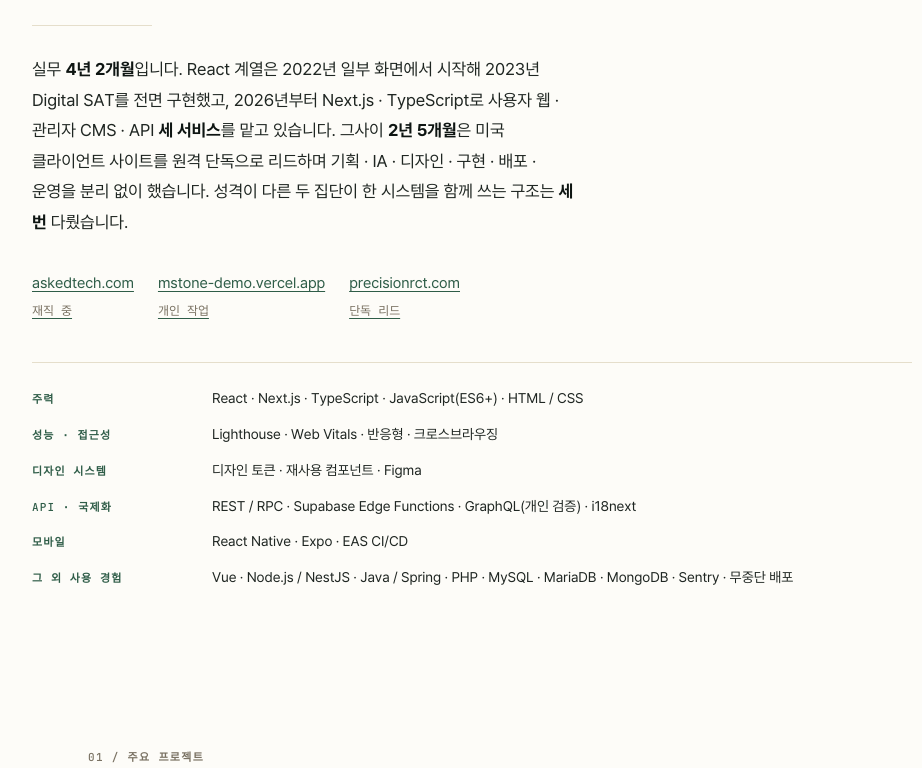
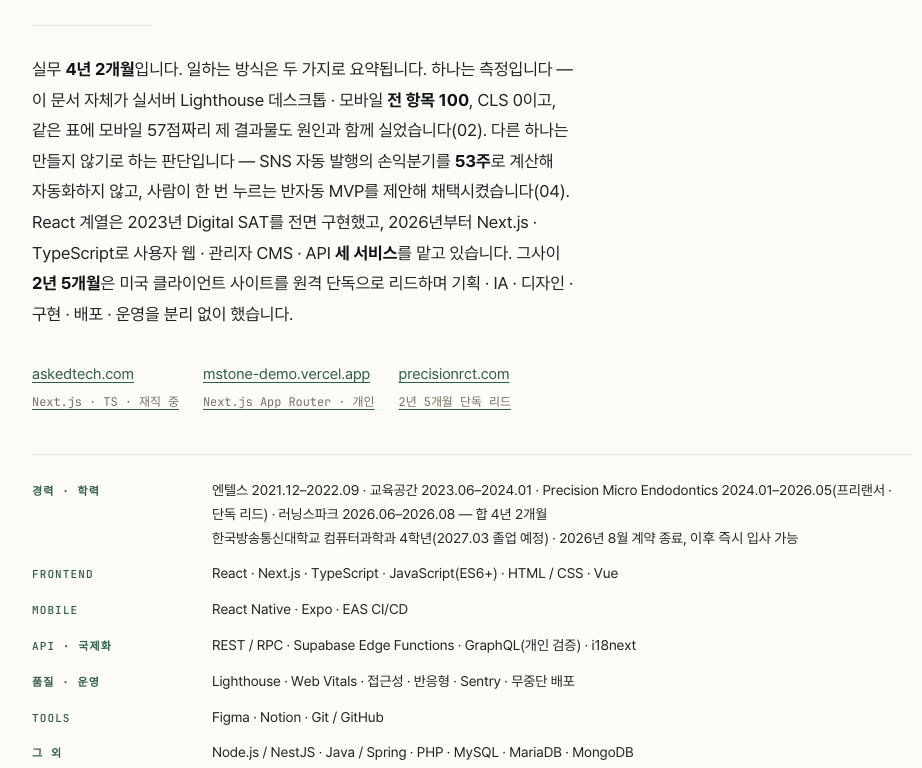
Before and after one commit to JayKim-v/JayKim-v.github.io, a website: page fe/index.html in a window 1280 px wide. Shown: the part 412-1180 px from the top of the page, without its empty margins (168-1090 px from the left). Drawn offline with Linux system fonts and the light colour scheme.

Commit message:
포트폴리오: 1페이지 재구성과 기술 스택 영역별 재분류
합격 이력서 12건 구조 분석과 4관점 검증에서 확정된 항목.

기술 스택
  숙련도 분류(주력 / 그 외 사용 경험)는 실제 합격 이력서 12건 중 0건이
  쓰는 방식이었다. 영역별로 바꾸고 Backend·DB 는 맨 뒤로 내려
  프론트엔드 포지셔닝이 흐려지지 않게 한다.

1페이지
  지원 문단에 이 회사의 조건을 명시한다. 컴백·발매 시점 트래픽 집중,
  사내 여러 조직과 해외 사용자가 같은 시스템을 쓰는 환경 — 문서 전체에
  이 맥락이 한 번도 없어 다른 회사에도 그대로 내는 문서로 읽혔다.
  헤드라인을 두 줄로 줄여 지면을 회수하고, 리드에는 실측 100점과
  손익분기 53주를 올려 첫 화면의 판정 근거가 감점만 남지 않게 한다.
  회사·기간·학력은 국내 서류에서 가장 먼저 확인하는 항목인데 8페이지에
  있었다. 두 줄 요약으로 앞으로 올린다.

askedtech
  최신·최대 블록이 전부 파이프라인 서사라 화면 이야기가 없었다.
  승인 화면을 매일 여는 유일한 화면으로 두고 설계한 판단, 사이트맵 자동화,
  프론트 두 곳이 같은 API 를 쓰는 조건에서 DTO 를 동작별로 나눈 판단을 넣는다.

DTO 서술은 실제 코드와 대조했다. 28개 모듈 중 21개가 dto 를 두고
create / list / update 로 나뉘어 있어 "모듈별"로 적는다.

```diff
--- a/fe/fe.css
+++ b/fe/fe.css
@@ -403,7 +403,7 @@ footer a { color: var(--ink-soft); }
 
   .hero { padding: 0 0 6pt; }
   /* 인쇄에서는 폭이 180mm로 넓어지므로 ch 기준 상한을 풀어야 수동 개행이 지켜진다. */
-  .hero h1 { font-size: 19pt; max-width: none; line-height: 1.26; }
+  .hero h1 { font-size: 17pt; max-width: none; line-height: 1.22; }
   .hero__lead { font-size: 10.5pt; margin-top: 0; }
   /* 문서 머리 — 연락처가 8페이지 끝에만 있으면 30초 스캔에서 못 찾는다. */
   .doc-head {
--- a/fe/index.html
+++ b/fe/index.html
@@ -48,54 +48,62 @@
         010-9025-9880 &nbsp;·&nbsp; github.com/JayKim-v</p>
       <div class="for-application">
         <p class="mono">JYP엔터테인먼트 IT LAB · Software Engineer / Frontend (경력) 지원 — 김재희</p>
-        <p>여러 부서가 한 업무 시스템을 함께 쓰는 환경에서 화면을 어디까지 공유하고 어디부터 갈라야 하는지 정하는 일을 세 번 했습니다(04). 자동화를 어디까지 기계에 맡기고 어느 칸을 사람에게 남길지 정하는 일은 지금
-          하고 있습니다(01). 지원한 자리의 일이 그 둘의 연장선이라고 이해했습니다.</p>
+        <p>여러 부서가 한 업무 시스템을 함께 쓰는 환경에서 화면을 어디까지 공유하고 어디부터 갈라야 하는지 정하는 일을 해왔습니다. 자동화를 어디까지 기계에 맡기고 어느 칸을 사람에게 남길지 정하는 일은 지금
+          하고 있습니다. 트래픽이 평상시가 아니라 컴백 · 발매 같은 특정 시점에 몰리고, 사내 여러 조직과 해외 사용자가 같은 시스템을 쓰는 환경이라면 그 두 가지가 매번 문제가 된다고 이해했습니다.</p>
       </div>
 
-      <h1>업무를 화면으로 옮기는 게 아니라,<br /><span class="hl">파편화</span>된 프로세스를<br />다시 구조로 세웁니다.</h1>
+      <h1>업무를 화면으로 옮기는 게 아니라,<br /><span class="hl">파편화</span>된 프로세스를 다시 구조로 세웁니다.</h1>
 
       <hr class="rule" />
 
       <p class="hero__lead">
-        실무 <span class="num">4년 2개월</span>입니다. React 계열은 2022년 일부 화면에서 시작해 2023년 Digital SAT를 전면 구현했고,
-        2026년부터 Next.js · TypeScript로 사용자 웹 · 관리자 CMS · API <span class="num">세 서비스</span>를 맡고 있습니다.
+        실무 <span class="num">4년 2개월</span>입니다. 일하는 방식은 두 가지로 요약됩니다.
+        하나는 측정입니다 — 이 문서 자체가 실서버 Lighthouse 데스크톱 · 모바일 <span class="num">전 항목 100</span>, CLS 0이고,
+        같은 표에 모바일 57점짜리 제 결과물도 원인과 함께 실었습니다(02).
+        다른 하나는 만들지 않기로 하는 판단입니다 — SNS 자동 발행의 손익분기를 <span class="num">53주</span>로 계산해
+        자동화하지 않고, 사람이 한 번 누르는 반자동 MVP를 제안해 채택시켰습니다(04).
+        React 계열은 2023년 Digital SAT를 전면 구현했고, 2026년부터 Next.js · TypeScript로
+        사용자 웹 · 관리자 CMS · API <span class="num">세 서비스</span>를 맡고 있습니다.
         그사이 <span class="num">2년 5개월</span>은 미국 클라이언트 사이트를 원격 단독으로 리드하며
         기획 · IA · 디자인 · 구현 · 배포 · 운영을 분리 없이 했습니다.
-        성격이 다른 두 집단이 한 시스템을 함께 쓰는 구조는 <span class="num">세 번</span> 다뤘습니다.
       </p>
 
       <p class="hero__links">
-        <a href="https://askedtech.com" target="_blank" rel="noopener">askedtech.com<span class="role">재직 중</span></a>
+        <a href="https://askedtech.com" target="_blank" rel="noopener">askedtech.com<span class="role">Next.js · TS · 재직 중</span></a>
         <a href="https://mstone-demo.vercel.app" target="_blank" rel="noopener">mstone-demo.vercel.app<span
-            class="role">개인 작업</span></a>
-        <a href="https://precisionrct.com" target="_blank" rel="noopener">precisionrct.com<span class="role">단독
-            리드</span></a>
+            class="role">Next.js App Router · 개인</span></a>
+        <a href="https://precisionrct.com" target="_blank" rel="noopener">precisionrct.com<span class="role">2년 5개월 단독 리드</span></a>
       </p>
 
       <dl class="stack-sum">
         <div>
-          <dt>주력</dt>
-          <dd>React · Next.js · TypeScript · JavaScript(ES6+) · HTML / CSS</dd>
+          <dt>경력 · 학력</dt>
+          <dd>엔텔스 2021.12–2022.09 · 교육공간 2023.06–2024.01 · Precision Micro Endodontics 2024.01–2026.05(프리랜서 · 단독
+            리드) · 러닝스파크 2026.06–2026.08 — 합 4년 2개월<br />한국방송통신대학교 컴퓨터과학과 4학년(2027.03 졸업 예정) · 2026년 8월 계약 종료, 이후 즉시 입사 가능</dd>
         </div>
         <div>
-          <dt>성능 · 접근성</dt>
-          <dd>Lighthouse · Web Vitals · 반응형 · 크로스브라우징</dd>
+          <dt>Frontend</dt>
+          <dd>React · Next.js · TypeScript · JavaScript(ES6+) · HTML / CSS · Vue</dd>
         </div>
         <div>
-          <dt>디자인 시스템</dt>
-          <dd>디자인 토큰 · 재사용 컴포넌트 · Figma</dd>
+          <dt>Mobile</dt>
+          <dd>React Native · Expo · EAS CI/CD</dd>
         </div>
         <div>
           <dt>API · 국제화</dt>
           <dd>REST / RPC · Supabase Edge Functions · GraphQL(개인 검증) · i18next</dd>
         </div>
         <div>
-          <dt>모바일</dt>
-          <dd>React Native · Expo · EAS CI/CD</dd>
+          <dt>품질 · 운영</dt>
+          <dd>Lighthouse · Web Vitals · 접근성 · 반응형 · Sentry · 무중단 배포</dd>
         </div>
         <div>
-          <dt>그 외 사용 경험</dt>
-          <dd>Vue · Node.js / NestJS · Java / Spring · PHP · MySQL · MariaDB · MongoDB · Sentry · 무중단 배포</dd>
+          <dt>Tools</dt>
+          <dd>Figma · Notion · Git / GitHub</dd>
+        </div>
+        <div>
+          <dt>그 외</dt>
+          <dd>Node.js / NestJS · Java / Spring · PHP · MySQL · MariaDB · MongoDB</dd>
         </div>
       </dl>
     </section>
@@ -135,6 +143,8 @@
                     <ul>
                       <li>RSS와 메일에서 수집해 LLM이 섹션을 분류하고 한국어로 요약합니다. 여기까지는 기계가 합니다.</li>
                       <li>발행 버튼은 사람이 누릅니다. LLM 요약은 대체로 맞지만 가끔 틀리고, 뉴스레터는 회수가 안 됩니다.</li>
+                      <li>승인 화면은 이 파이프라인에서 사람이 매일 여는 유일한 화면입니다. 통제를 조이는 대신 한 번에 훑고 끝낼 수 있게 만드는 것을 먼저 정했습니다. 승인이 번거로우면 사람들은 파이프라인을
+                        우회해 손으로 보냅니다.</li>
                     </ul>
                   </dd>
                 </div>
@@ -144,6 +154,9 @@
                     <ul>
                       <li>LLM 호출부를 주입 가능한 클라이언트로 분리하고 드라이런 모드를 넣었습니다. 테스트할 때마다 실제 메일이 나가면 안 됩니다.</li>
                       <li>프롬프트보다 먼저 정한 것은 “이 호출을 하지 않고도 전체를 돌려볼 수 있는가”였습니다.</li>
+                      <li>사이트맵 7,000+ URL은 손으로 관리할 수 없어 생성 자체를 자동화했습니다. 사람이 관리할 수 없는 규모가 되면 관리 대상이 아니라 산출물로 바꿔야 합니다.</li>
+                      <li>API는 모듈별로 생성 · 조회 · 수정을 각각 다른 DTO로 나눠 두었습니다. 프론트가 두 개라 한쪽 화면 요구로 응답 모양을 바꾸면 다른 쪽이 조용히 깨지기 때문에, 화면 편의보다
+                        계약을 먼저 정하는 쪽을 택했습니다.</li>
                     </ul>
                   </dd>
                 </div>
```
Also changed, not shown: 1 other file.
